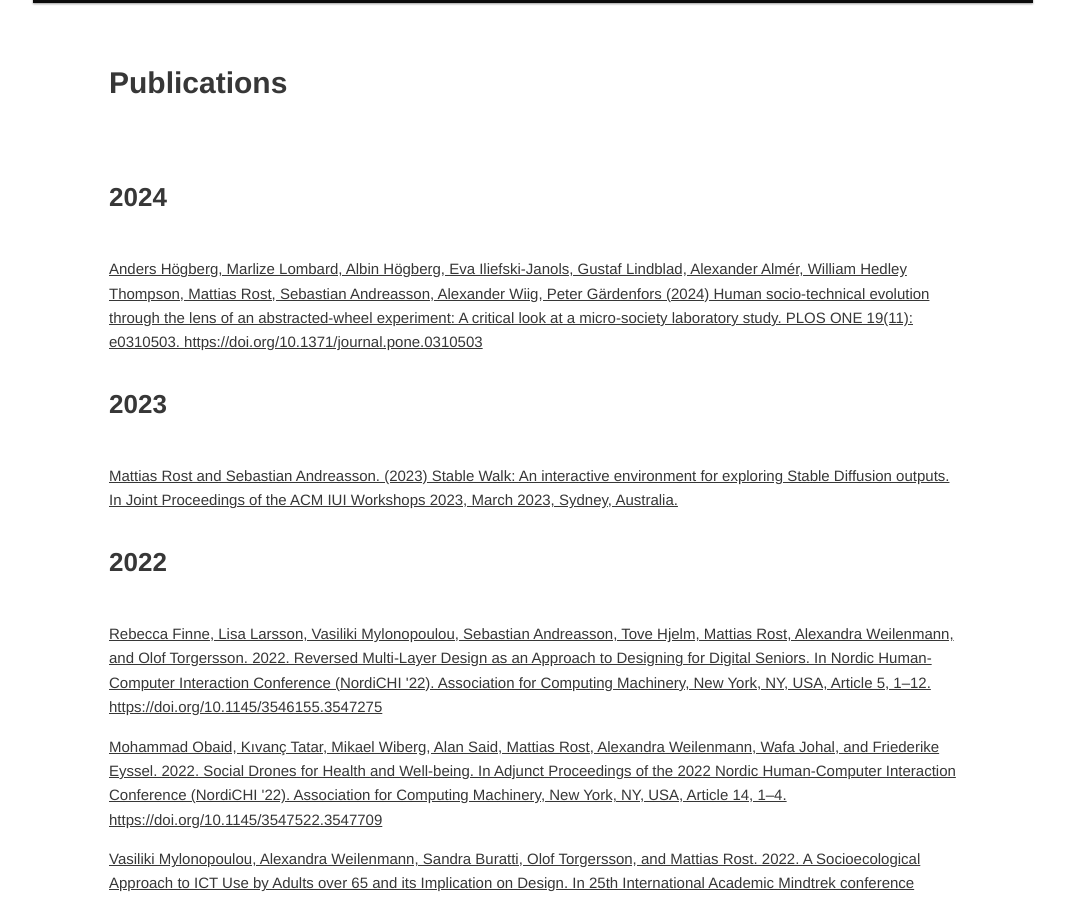
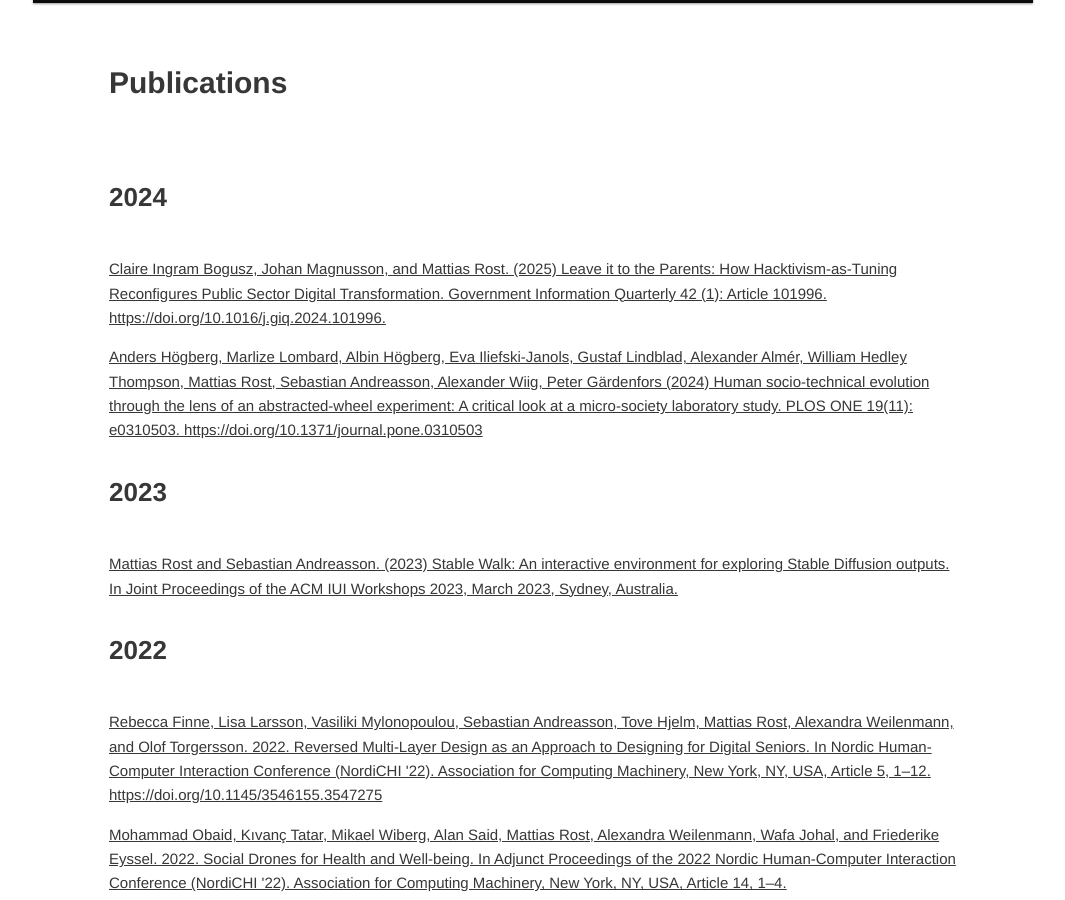
Before and after one commit to rrostt/rrostt.github.io, a Jekyll site: the page built from _pages/2011-09-24-publications.html, in a window 1280 px wide and 900 px high, scrolled down 530 px. Shown: the whole window, without its empty margins (107-1172 px from the left). Built offline with Jekyll 4.4.1, drawn with Linux system fonts in a browser that asks for light colours.

Commit message:
Update 2011-09-24-publications.html
added GIS article

```diff
--- a/_pages/2011-09-24-publications.html
+++ b/_pages/2011-09-24-publications.html
@@ -22,6 +22,13 @@ last_name: Rost
 permalink: "/publications/"
 ---
     <h1>2024</h1>
+    <p><a href="https://www.sciencedirect.com/science/article/pii/S0740624X24000881">
+        Claire Ingram Bogusz, Johan Magnusson, and Mattias Rost.
+        (2025)
+        Leave it to the Parents: How Hacktivism-as-Tuning Reconfigures Public Sector Digital Transformation.
+        Government Information Quarterly 42 (1): Article 101996.
+        https://doi.org/10.1016/j.giq.2024.101996.
+    </a></p>
     <p><a href="https://journals.plos.org/plosone/article?id=10.1371/journal.pone.0310503">
         Anders Högberg, Marlize Lombard, Albin Högberg, Eva Iliefski-Janols, Gustaf Lindblad, Alexander Almér, William Hedley Thompson, Mattias Rost, Sebastian Andreasson, Alexander Wiig, Peter Gärdenfors
         (2024)
```
